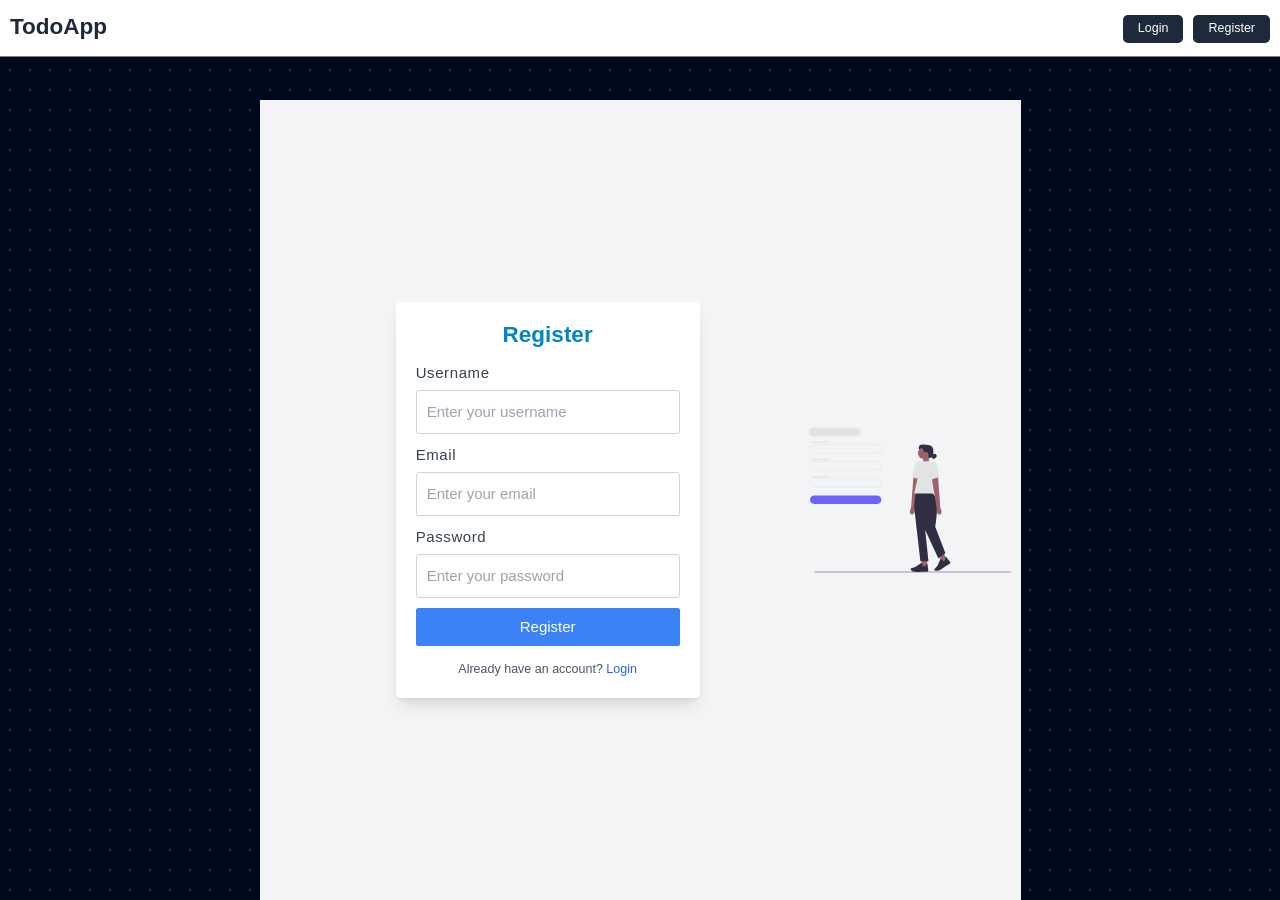
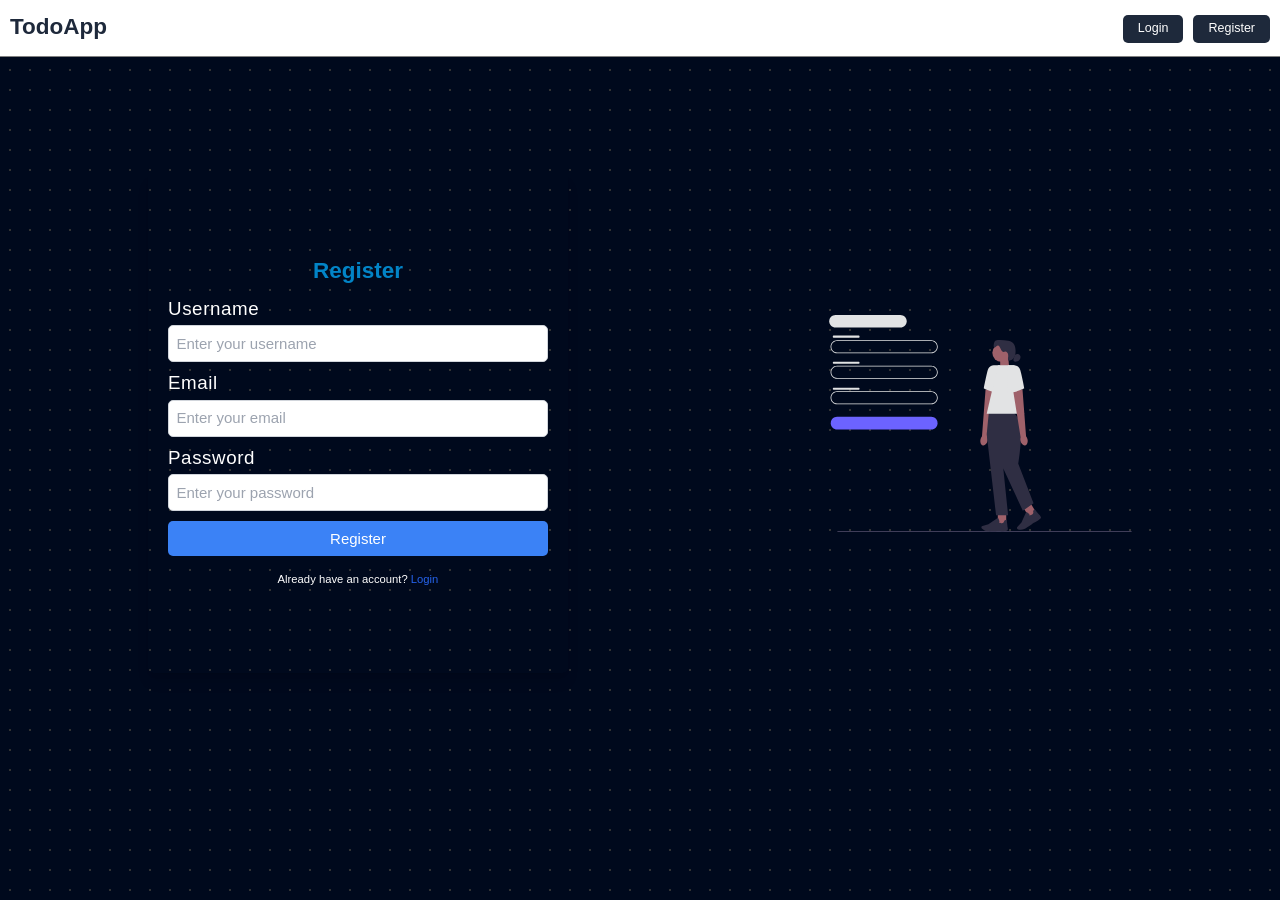
Before and after one commit to Muskan-7867/Full-stack-todo-app, a Next.js app: page /register in a window 1280 px wide. Built offline with nearby package versions, Linux system fonts and the light colour scheme.

Commit message:
register page

```diff
--- a/src/app/register/page.tsx
+++ b/src/app/register/page.tsx
@@ -11,9 +11,10 @@ export default function Register() {
   const [user, setUser] = useState({ username: "", email: "", password: "" });
   const [message, setMessage] = useState("");
   const [isLoading, setIsLoading] = useState(false);
-  const [pageLoading, setPageLoading] = useState(true); // Page loading state
+  const [pageLoading, setPageLoading] = useState(true);
 
-  const handleChange = (e) => setUser({ ...user, [e.target.name]: e.target.value });
+  const handleChange = (e) =>
+    setUser({ ...user, [e.target.name]: e.target.value });
 
   const handleRegister = async () => {
     if (!user.username || !user.email || !user.password) {
@@ -31,8 +32,8 @@ export default function Register() {
 
       const data = await response.json();
       if (response.ok) {
-        setMessage("Registration successful! Please verify your email");
-        // router.push("/login");
+        setMessage("Registration successfull! ");
+        router.push('/login');
       } else {
         setMessage(data.error || "Registration failed. Please try again.");
       }
@@ -44,7 +45,6 @@ export default function Register() {
   };
 
   useEffect(() => {
-    // Simulate page loading delay
     setTimeout(() => {
       setPageLoading(false); // Set page as loaded after delay
     }, 1000); // Adjust delay as needed
@@ -53,30 +53,31 @@ export default function Register() {
   // Show HashLoader while the page is loading
   if (pageLoading) {
     return (
-      <div className="flex justify-center items-center h-screen bg-gray-100 dark:bg-gray-300">
-        <HashLoader color="#36d7b7" size={30} />
+      <div className="flex justify-center items-center dark:bg-gray-900 h-screen">
+        <HashLoader color="#36d7b7" size={50} />
       </div>
     );
   }
 
   return (
-    <div className="flex justify-center md:justify-start items-center h-screen bg-gray-100 dark:bg-gray-300 px-4">
-      <motion.div
-        className="flex flex-col md:flex-row items-center w-full md:ml-[15%]"
-        initial={{ opacity: 0, scale: 0.9 }}
-        animate={{ opacity: 1, scale: 1 }}
-        transition={{ duration: 0.6 }}
-      >
+    <div className="flex justify-center items-center dark:bg-gray-900 min-h-screen">
+      <div className="flex md:flex-row flex-col justify-center items-center gap-[25%] mb-[15%] px-4 md:px-8 w-full max-w-screen-lg">
+        {/* Register Form */}
         <motion.div
-          className="p-8 m-6 rounded-lg shadow-lg bg-white w-full md:max-w-lg lg:max-w-xl"
-          initial={{ x: -50, opacity: 0 }}
-          animate={{ x: 0, opacity: 1 }}
+          className="flex flex-col justify-center dark:bg-gray-800 shadow-lg m-6 mx-auto p-8 rounded-lg w-[100vh] max-w-[90vw] md:max-w-lg lg:max-w-2xl min-h-[500px]" // Adjusted max width
+          initial={{ opacity: 0, scale: 0.9 }}
+          animate={{ opacity: 1, scale: 1 }}
           transition={{ duration: 0.5 }}
         >
-          <h1 className="text-5xl md:text-4xl font-bold text-sky-600 dark:text-sky-900 mb-6 text-center">Register</h1>
+          <h1 className="mb-6 font-bold text-5xl text-center text-sky-600 md:text-4xl dark:text-sky-400">
+            Register
+          </h1>
           {["username", "email", "password"].map((field) => (
             <div key={field} className="mb-4">
-              <label htmlFor={field} className="block text-gray-700 text-[2em] md:text-[1.5em] font-medium mb-2">
+              <label
+                htmlFor={field}
+                className="block mb-2 font-medium text-3xl text-white dark:text-gray-300"
+              >
                 {field.charAt(0).toUpperCase() + field.slice(1)}
               </label>
               <input
@@ -86,36 +87,57 @@ export default function Register() {
                 placeholder={`Enter your ${field}`}
                 value={user[field]}
                 onChange={handleChange}
-                className="w-full p-4 border text-[2em] md:text-[1.5em] border-gray-300 rounded focus:outline-none focus:border-blue-500"
+                className="border-gray-300 dark:border-gray-600 dark:bg-gray-700 p-3 border focus:border-blue-500 rounded-lg w-full text-2xl dark:text-white focus:outline-none"
               />
             </div>
           ))}
           <button
             onClick={handleRegister}
-            className={`w-full bg-blue-500 dark:bg-sky-900 text-white py-3 text-[2em] md:text-[1.5em] rounded hover:bg-blue-700 transition duration-200 ${
+            className={`w-full bg-blue-500 dark:bg-sky-900 text-white py-3 text-2xl rounded-lg hover:bg-blue-700 dark:hover:bg-sky-700 transition duration-200 ${
               isLoading ? "opacity-50 cursor-not-allowed" : ""
             }`}
             disabled={isLoading}
           >
             {isLoading ? <PulseLoader color="#fff" size={10} /> : "Register"}
           </button>
-          {message && <p className="mt-4 text-center text-green-500 text-lg">{message}</p>}
-          <p className="mt-6 text-center text-xl text-gray-600">
+          {message && (
+            <p
+              className={`mt-4 text-center text-sm ${
+                message === "Registration successfull!"
+                  ? "text-green-500"
+                  : "text-red-500"
+              }`}
+            >
+              {message}
+            </p>
+          )}
+          <p className="mt-6 text-center text-lg text-white dark:text-gray-400">
             Already have an account?{" "}
-            <Link href="/login" className="text-blue-600 dark:text-sky-900 hover:underline">
+            <Link
+              href="/login"
+              className="text-blue-600 dark:text-sky-400 hover:underline"
+            >
               Login
             </Link>
           </p>
         </motion.div>
+
+        {/* Image section */}
         <motion.div
-          className="hidden md:flex justify-center items-center md:ml-[10%] lg:ml-[15%]"
+          className="md:flex justify-center items-center hidden md:ml-6 md:w-1/2 lg:w-1/3"
           initial={{ opacity: 0, scale: 0.9 }}
           animate={{ opacity: 1, scale: 1 }}
           transition={{ duration: 0.5 }}
         >
-          <Image src="/signup.svg" alt="Signup illustration" width={350} height={350} className="lg:w-[450px] lg:h-[450px]" />
+          <Image
+            src="/signup.svg"
+            alt="Signup illustration"
+            width={900}
+            height={900}
+            className="object-contain"
+          />
         </motion.div>
-      </motion.div>
+      </div>
     </div>
   );
 }
```
